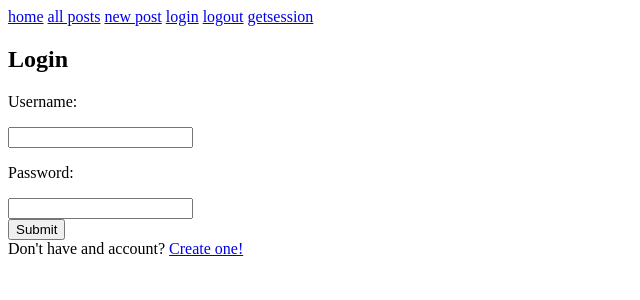
After one commit to bronsonnaylor/Blogz, a Flask app: page /login in a window 1280 px wide. The commit adds this page. Shown: the top 300 px of the page, without its empty margins (0-640 px from the left). Run offline with Flask 2, Linux system fonts and the light colour scheme.

Commit message:
Quick fix

```diff
--- a/main.py
+++ b/main.py
@@ -5,7 +5,7 @@ from flask_sqlalchemy import SQLAlchemy
 app = Flask(__name__)
 app.config['DEBUG'] = True
 project_dir = os.path.dirname(os.path.abspath(__file__))
-app.config['SQLALCHEMY_DATABASE_URI'] = 'sqlite:///{}'.format(os.path.join(project_dir, "build-a-blog.db"))
+app.config['SQLALCHEMY_DATABASE_URI'] = 'sqlite:///{}'.format(os.path.join(project_dir, "Blogz.db"))
 app.config['SQLALCHEMY_ECHO'] = True
 db = SQLAlchemy(app)
 app.secret_key = 't0p5ecr3tk3y'
@@ -15,26 +15,109 @@ class Blog(db.Model):
     id = db.Column(db.Integer, primary_key=True)
     title = db.Column(db.String(120))
     body = db.Column(db.String(1000))
-    # ownder_id = db.Column(db.Integer, db.ForeignKey('user.id'))
+    owner_id = db.Column(db.Integer, db.ForeignKey('user.id'))
 
-    def __init__(self, title, body):
+    def __init__(self, title, body, owner):
         self.title = title
         self.body = body
-        # self.owner = owner
+        self.owner = owner
 
-# class User(db.Model):
-#     id = db.Column(db.Integer, primary_key=True)
-#     email = db.Column(db.String(120), unique=True)
-#     password = db.Column(db.String(120))
-#     blog_posts = db.relationship('Blog', backref='owner')
+class User(db.Model):
+    id = db.Column(db.Integer, primary_key=True)
+    username = db.Column(db.String(120), unique=True)
+    password = db.Column(db.String(120))
+    blogs = db.relationship('Blog', backref='owner')
 
-#     def __init__(self, email, password):
-#         self.email = email
-#         self.password=password
+    def __init__(self, username, password):
+        self.username = username
+        self.password = password
+
+def all_blogs():
+    return Blog.query.all()
+
+def all_users():
+    return User.query.all()
+
+@app.before_request
+def require_login():
+    allowed_routes = ['login', 'blog', 'index', 'signup']
+    if request.endpoint not in allowed_routes and 'username' not in session:
+        return redirect('/login')
+
+@app.route('/signup', methods=['POST', 'GET'])
+def signup():
+    input_errors = {'username':[], 'password':[]}
+    if request.method == 'POST':
+        username = request.form['username']
+        password = request.form['password']
+        password2 = request.form['password2']
+        new_user = User(username, password)
+        user = User.query.filter_by(username=username).first()
+        if user:
+            flash('Username already exitsts.', 'username_error')
+            return render_template('signup.html')
+        if password != password2:
+            flash('Passwords must match', 'matching_error')
+            return render_template('signup.html', username)
+        db.session.add(new_user)
+        db.session.commit()
+        session['username'] = username
+        return redirect('/newpost')
+    return render_template('signup.html', input_errors=input_errors)
+
+
+
+@app.route('/login', methods=['POST', 'GET'])
+def login():
+    login_input_errors = {'username':[], 'password':[]}
+    if request.method == 'POST':
+        username = request.form['username']
+        password = request.form['password']
+        user = User.query.filter_by(username=username).first()
+        if not user:
+            flash('Username invalid', 'username-error')
+            return render_template('login.html')
+        if password != user.password:
+            flash('Password incorrect', 'password-error')
+            return render_template('login.html', username=username)
+        session['username'] = username
+        return redirect('/blog')
+    return render_template('login.html', login_input_errors=login_input_errors)
+
+    if not user:
+        flash("Username does not exist.", "username_error")
+        return render_template('/login')
+    if login_password != user.password:
+        flash("Incorrect password", "password_error")
+        return render_template('/login')
+    session['username'] = login_username
+    return redirect('/newpost')
+
+@app.route('/logout', methods=['GET', 'POST'])
+def logout():
+    del session['username']
+    return redirect('/blog')
+
+@app.route('/index')
+
+@app.route('/blog')
+def blog():
+    #pass data between pages via URL with request.args.get()
+    username = request.args.get('user')
+    if username:
+        user = User.query.filter_by(username=username).first()
+        user_posts = Blog.query.filter_by(owner_id=user.id).all()
+        return render_template('blog.html', user_posts=user_posts, username=username)
+    blog_id = request.args.get('id')
+    if blog_id != None:
+        post = Blog.query.filter_by(id=blog_id).first()
+        return render_template('blog.html', post=post)
+    list_all_blogs = all_blogs()
+    list_all_users = all_users()
+    return render_template('blog.html', list_all_blogs=list_all_blogs, list_all_users=list_all_users)
 
 @app.route('/post')
 def post():
-    #Need to pass in current blogs xtitle and body.
     post_id = request.args.get('id')
     print("here" + post_id)
     current_blog = Blog.query.filter_by().all()
@@ -48,7 +131,6 @@ def post():
     blog_title = current_blog[int(post_id)-1].title
     blog_body = current_blog[int(post_id)-1].body
 
-
     return render_template('post.html', blog_title=blog_title, blog_body=blog_body)
 
 @app.route('/newpost', methods=['POST', 'GET'])
@@ -58,6 +140,7 @@ def newpost():
     if request.method == 'POST':
         blog_title = request.form['blog_title']
         blog_body = request.form['blog_body']
+        blog_owner = User.query.filter_by(username=session['username']).first()
         no_post = False
         if blog_title == "":
             input_errors['blog_title'].append('Title cannot be blank.')
@@ -66,28 +149,17 @@ def newpost():
             input_errors['blog_body'].append('Blog post cannot be blank.')
             no_post = True
         if no_post == False:
-            new_post = Blog(blog_title, blog_body)
+            new_post = Blog(blog_title, blog_body, blog_owner)
             db.session.add(new_post)
             db.session.commit()
             return render_template('post.html', blog_title=blog_title, blog_body=blog_body)
 
     return render_template('newpost.html', input_errors=input_errors)
 
-
 @app.route('/', methods=['POST', 'GET'])
 def index():
-
-    # owner = User.query.filter_by(email=session['email']).first()
-
-    blogs = Blog.query.all()
-    for post in blogs:
-        id = post.id
-        print(id)
-
-    return render_template('blog.html', title="Build-a-blog", blogs=blogs)
-
-
-
+    list_all_users = all_users()
+    return render_template('index.html', list_all_users=list_all_users)
 
 if __name__ == '__main__':
     app.run()
--- a/templates/base.html
+++ b/templates/base.html
@@ -1,15 +1,25 @@
 <!DOCTYPE html>
 <html>
-    <head>
-        <title>{{title}}</title>
-    </head>
 <body>
     <span>
-        <a href='/'>Main blog page</a>
+        <a href='/'>home</a>
     </span>
     <span>
-        <a href='/newpost'>New blog post</a>
+        <a href='/blog'>all posts</a>
     </span>
+    <span>
+        <a href='/newpost'>new post</a>
+    </span>
+    <span>
+        <a href='/login'>login</a>
+    </span>
+    <span>
+        <a href='/logout'>logout</a>
+    </span>
+    <span>
+        <a href='/getsession'>getsession</a>
+    </span>
+
     {% block content %}
     {% endblock %}
 </body>
--- /dev/null
+++ b/templates/login.html
@@ -0,0 +1,41 @@
+{% extends "base.html" %}
+
+{% block content %}
+
+<h2>Login</h2>
+<form action="/login" method="post">
+    <label>
+        <p>Username:</p>
+        <input type="text" name="username" value="{{ html_username }}"/>
+        <div>
+            {% for list_item in login_input_errors['username'] %}
+            {{ list_item }}
+            {% endfor %}
+        </div>
+    </label>
+        <div>
+            {% with messages = get_flashed_messages() %}
+                {% if messages %}
+                    {% for message in messages %}
+                        <h3>{{ message }}</h3>
+                    {% endfor %}
+                {% endif %}
+            {% endwith %}
+        </div>
+    <label>
+        <p>Password:</p>
+        <input type="password" name="password"/>
+        <div>
+            {% for list_item in login_input_errors['password'] %}
+            {{ list_item }}
+            {% endfor %}
+        </div>
+    </label>
+    <input type="submit" value="Submit"/>
+    <div>
+        <span>Don't have and account?</span>
+        <a href ="/signup">Create one!</a>
+    </div>
+</form>
+
+{% endblock %}
```
Also changed, not shown: templates/blog.html (+34 -10 lines), templates/index.html (added, +15 -0 lines), templates/signup.html (added, +37 -0 lines), templates/singleUser.html (added, +7 -0 lines), 1 other file.
